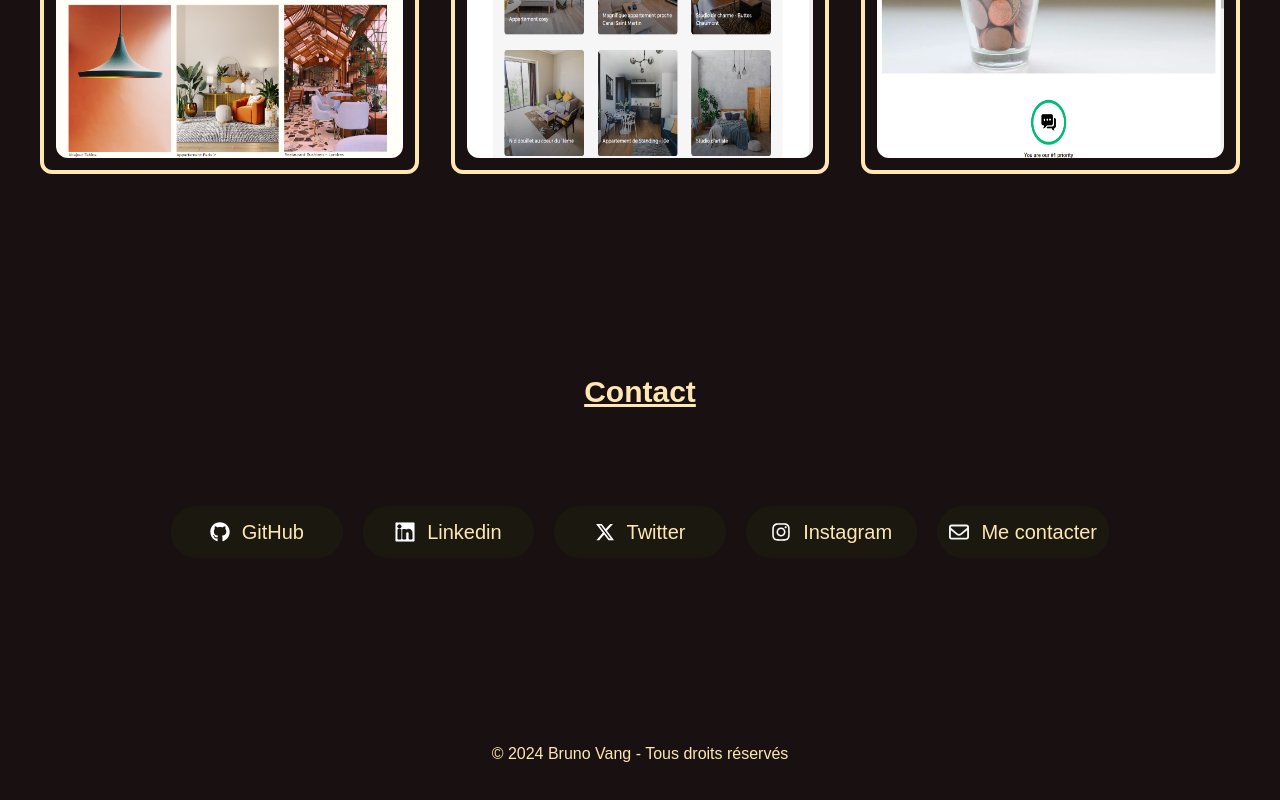
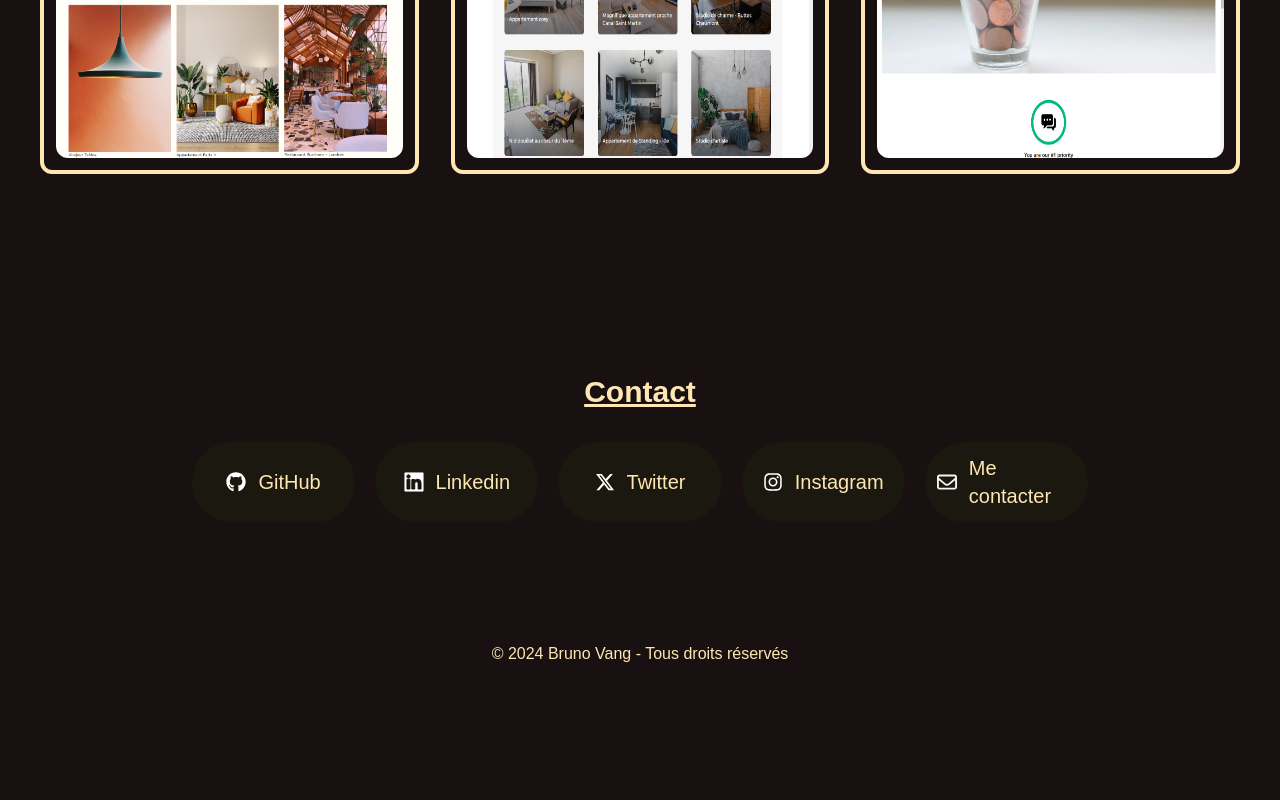
Before and after one commit to Buens18k/Portfolio, a Next.js app: page / in a window 1280 px wide. Shown: the part 1498-2298 px from the top of the page. After the commit the page ends 2204 px from the top, so only its background shows below. Built offline with nearby package versions, Linux system fonts and the light colour scheme; a web font is replaced by a local one.

Commit message:
div reponsive button contact contact

```diff
--- a/app/page.tsx
+++ b/app/page.tsx
@@ -80,7 +80,7 @@ export default function Home() {
       <section className="w-full">
         <div className="flex flex-col items-center justify-center gap-8 p-10">
           <h5 className="text-3xl font-bold text-text underline">Contact</h5>
-          <div className="grid grid-cols-2 md:grid-cols-5 gap-5 p-16">
+          <div className="grid grid-cols-2 justify-center md:grid-cols-5 gap-5 w-full  lg:w-4/5">
             <ButtonContact src="/images/github.svg" buttonLink={{ title: 'GitHub', url: 'https://github.com/Buens18k' }} />
             <ButtonContact src="/images/linkedin.svg" buttonLink={{ title: 'Linkedin', url: 'https://www.linkedin.com/in/bruno-vang/' }} />
             <ButtonContact src="/images/xtwitter.svg" buttonLink={{ title: 'Twitter', url: 'https://twitter.com/_B18k' }} />
```
